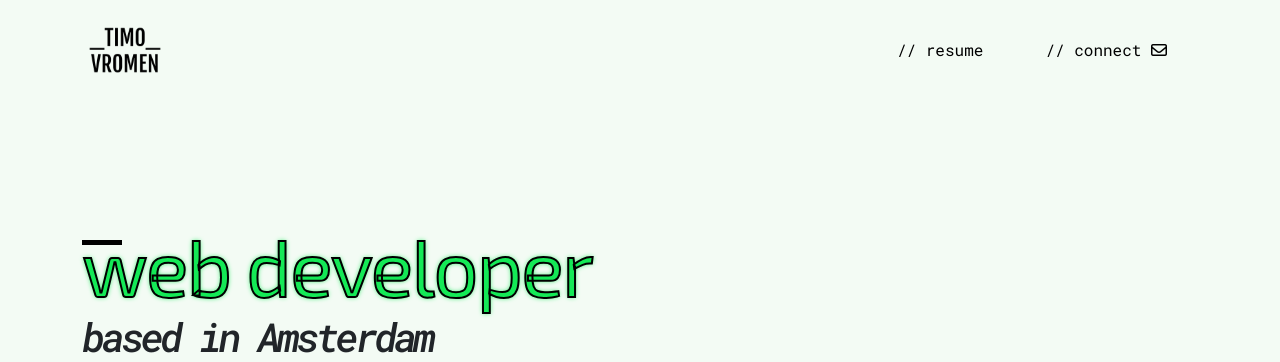
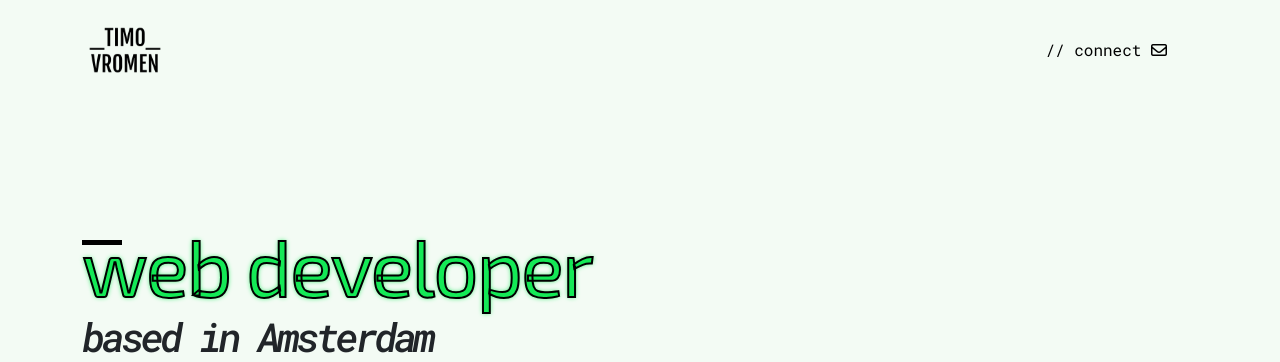
Before and after one commit to timovr7/timovromen, a PHP site: page / in a window 1280 px wide. Shown: the top 362 px of the page. Run offline with PHP 8.4, Linux system fonts and the light colour scheme; some libraries are stand-ins or nearby versions.

Commit message:
public res

```diff
--- a/partials/nav.php
+++ b/partials/nav.php
@@ -10,13 +10,6 @@
   </div>
 
   <ul class="nav-menu">
-    <li class="nav-item has-submenu">
-      <p class="nav-link">// resume</p>
-      <ul class="submenu">
-        <li><a href="/resume-en.pdf" target="_blank" rel="noopener noreferrer" class="nav-link">/resume EN</a></li>
-        <li><a href="/resume-nl.pdf" target="_blank" rel="noopener noreferrer" class="nav-link">/resume NL</a></li>
-      </ul>
-    </li>
     <li class="nav-item"><a href="mailto:timovromen@gmail.com" class="nav-link">// connect
         <i class="fa-regular fa-envelope"></i></a></li>
   </ul>
```
Also changed, not shown: 2 other files.
